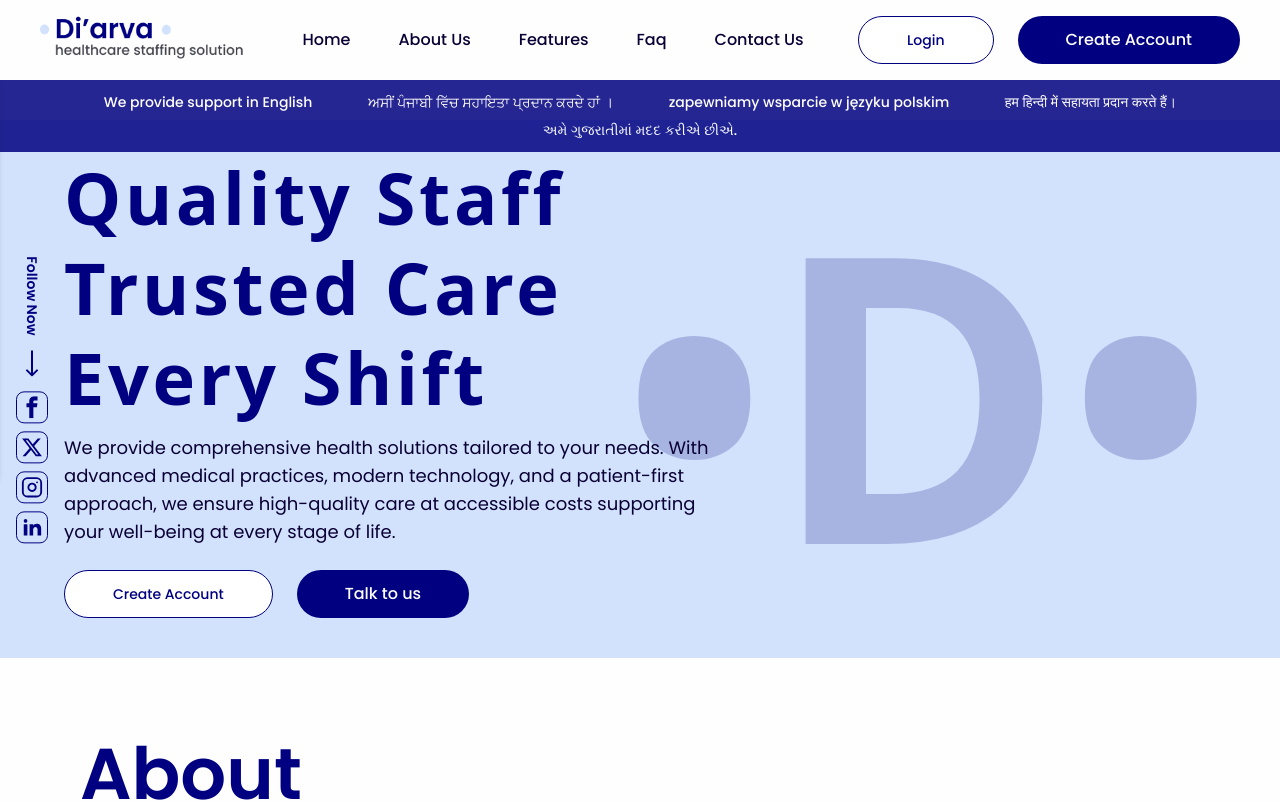
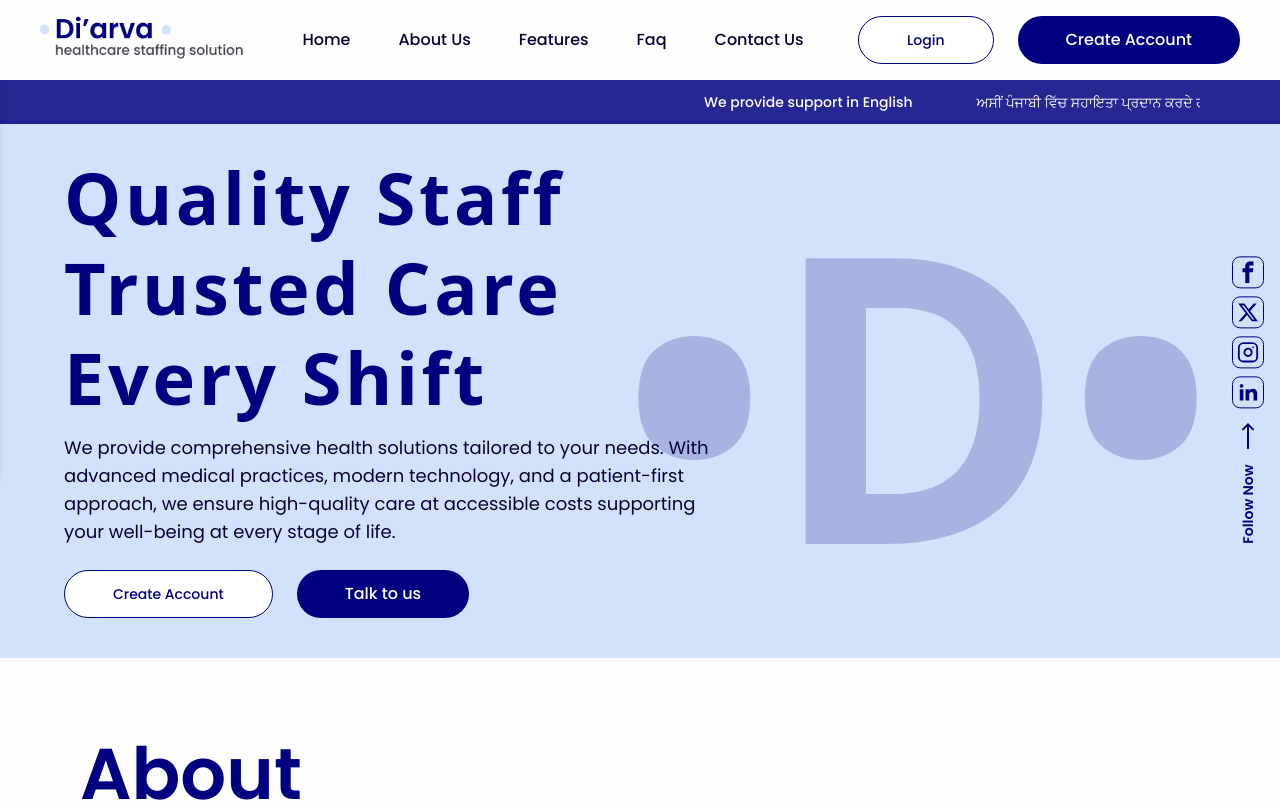
Before and after one commit to Di-arva/Frontend, a React (Vite) app: page / in a window 1280 px wide. Shown: the top 802 px of the page. Built offline with nearby package versions, Linux system fonts and the light colour scheme.

Commit message:
Fix changes in sticky label and follow us

```diff
--- a/src/Components/FollowUs.jsx
+++ b/src/Components/FollowUs.jsx
@@ -1,5 +1,4 @@
 import { HiOutlineArrowLongDown } from "react-icons/hi2";
-
 import { RiLinkedinFill } from "react-icons/ri";
 import { ImFacebook } from "react-icons/im";
 import { FaXTwitter } from "react-icons/fa6";
@@ -8,27 +7,15 @@ import { FiInstagram } from "react-icons/fi";
 const FollowUs = () => {
   return (
     <>
-      {/* Left vertical bar for Desktop */}
-      <div className="hidden md:flex fixed left-4 top-1/2 transform -translate-y-1/2 flex-col items-center z-10 font-poppins">
-        <span
-          className="text-darkblue font-semibold text-sm mb-3"
-          style={{ writingMode: "vertical-rl" }}
-        >
-          Follow Now
-        </span>
-
-        <HiOutlineArrowLongDown
-          className="size-8 text-darkblue mb-3"
-          style={{ writingMode: "vertical-rl" }}
-        />
-
-        <div className="flex flex-col gap-2">
+      {/* Right vertical bar for Desktop */}
+      <div className="hidden md:flex fixed right-4 top-1/2 transform -translate-y-1/2 flex-col items-center z-10 font-poppins">
+        <div className="flex flex-col gap-2 mb-3">
           <a
             href="https://www.facebook.com/diarvahealthcare/"
             target="_blank"
             aria-label="Facebook Link"
           >
-            <ImFacebook className="size-8 border rounded-lg p-1 text-2xl text-darkblue hover:text-darkblack hover:border-darkblack" />
+            <ImFacebook className="size-8 border rounded-lg p-1 text-2xl text-darkblue hover:text-darkblack hover:border-darkblack transition-colors duration-200" />
           </a>
 
           <a
@@ -36,23 +23,36 @@ const FollowUs = () => {
             target="_blank"
             aria-label="X Link"
           >
-            <FaXTwitter className="size-8 border rounded-lg p-1 text-2xl text-darkblue hover:text-darkblack hover:border-darkblack" />
+            <FaXTwitter className="size-8 border rounded-lg p-1 text-2xl text-darkblue hover:text-darkblack hover:border-darkblack transition-colors duration-200" />
           </a>
+
           <a
             href="https://www.instagram.com/diarvahealthcare/"
             target="_blank"
             aria-label="Instagram Link"
           >
-            <FiInstagram className="size-8 border rounded-lg p-1 text-2xl text-darkblue hover:text-darkblack hover:border-darkblack" />
+            <FiInstagram className="size-8 border rounded-lg p-1 text-2xl text-darkblue hover:text-darkblack hover:border-darkblack transition-colors duration-200" />
           </a>
+
           <a
             href="https://www.linkedin.com/company/di-arva"
             target="_blank"
             aria-label="LinkedIn Link"
           >
-            <RiLinkedinFill className="size-8 border rounded-lg p-1 text-2xl text-darkblue hover:text-darkblack hover:border-darkblack" />
+            <RiLinkedinFill className="size-8 border rounded-lg p-1 text-2xl text-darkblue hover:text-darkblack hover:border-darkblack transition-colors duration-200" />
           </a>
         </div>
+
+        <HiOutlineArrowLongDown
+          className="size-8 text-darkblue mb-3"
+          style={{ transform: "rotate(180deg)" }}
+        />
+        <span
+          className="text-darkblue font-semibold text-sm "
+          style={{ writingMode: "vertical-rl", transform: "rotate(180deg)" }}
+        >
+          Follow Now
+        </span>
       </div>
     </>
   );
--- a/src/Components/StickyLabel.jsx
+++ b/src/Components/StickyLabel.jsx
@@ -8,29 +8,23 @@ const StickyLabel = () => {
   ];
 
   return (
-    <div className="w-full bg-darkblue opacity-85 mt-4 flex z-30 items-center fixed font-poppins font-medium top-16 text-base lg:text-sm py-2 px-2 lg:px-20 lg:py-3">
-      {/* 📱 Mobile view - Marquee */}
-      <div className="block md:hidden w-full overflow-hidden relative">
+    <div className="w-full bg-darkblue opacity-85 mt-4 flex z-30 items-center fixed font-poppins font-medium top-16 text-base lg:text-sm py-2 px-2 lg:px-20 lg:py-3 overflow-hidden">
+      {/* 📜 Marquee effect on all screens */}
+      <div className="w-full overflow-hidden relative">
         <div className="inline-block whitespace-nowrap animate-scroll">
           {languages.map((language, index) => (
             <span key={index} className="mx-8 text-lightbg">
               {language}
             </span>
           ))}
+          {/* duplicate for seamless infinite scroll */}
+          {languages.map((language, index) => (
+            <span key={`dup-${index}`} className="mx-8 text-lightbg">
+              {language}
+            </span>
+          ))}
         </div>
       </div>
-
-      {/* 💻 Desktop view - Static */}
-      <ul className="hidden md:flex flex-wrap justify-around gap-2 text-lightbg w-full">
-        {languages.map((language, index) => (
-          <li
-            key={index}
-            className="whitespace-nowrap text-center md:text-left"
-          >
-            {language}
-          </li>
-        ))}
-      </ul>
     </div>
   );
 };
```
